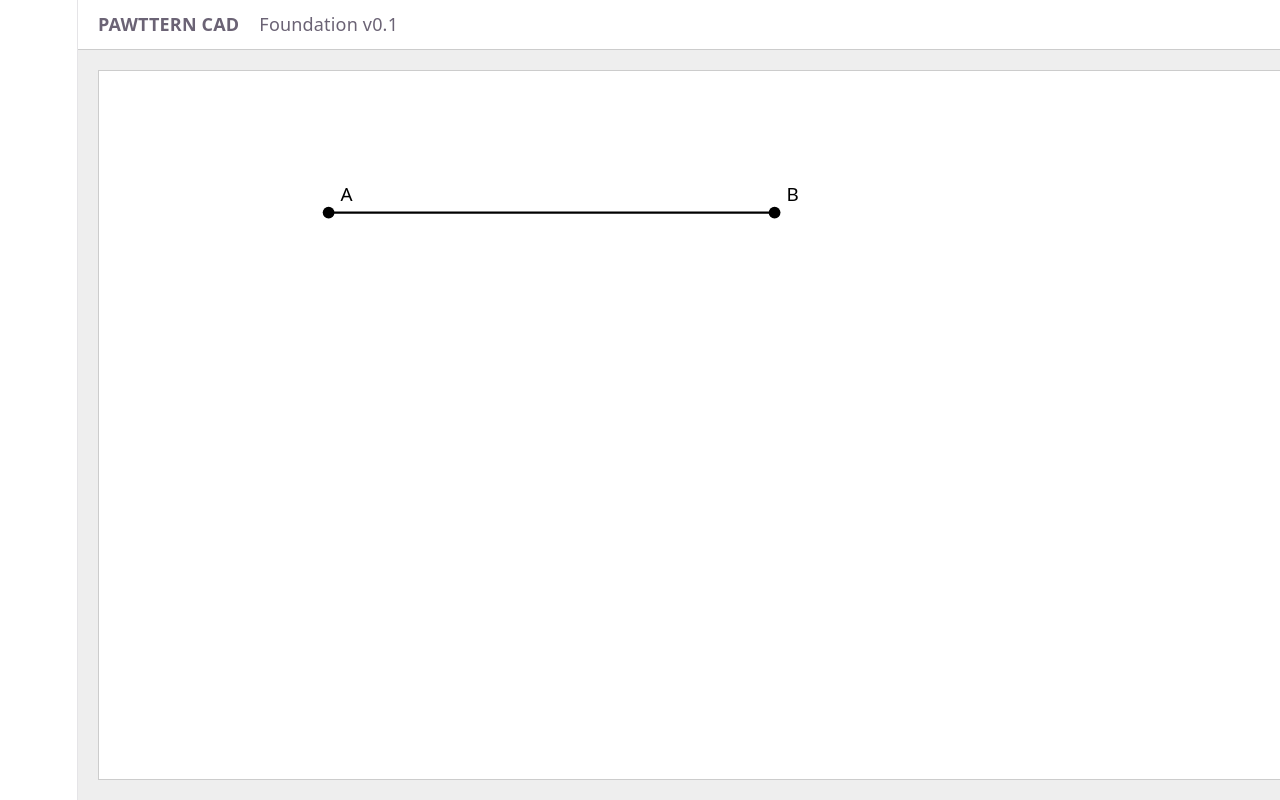
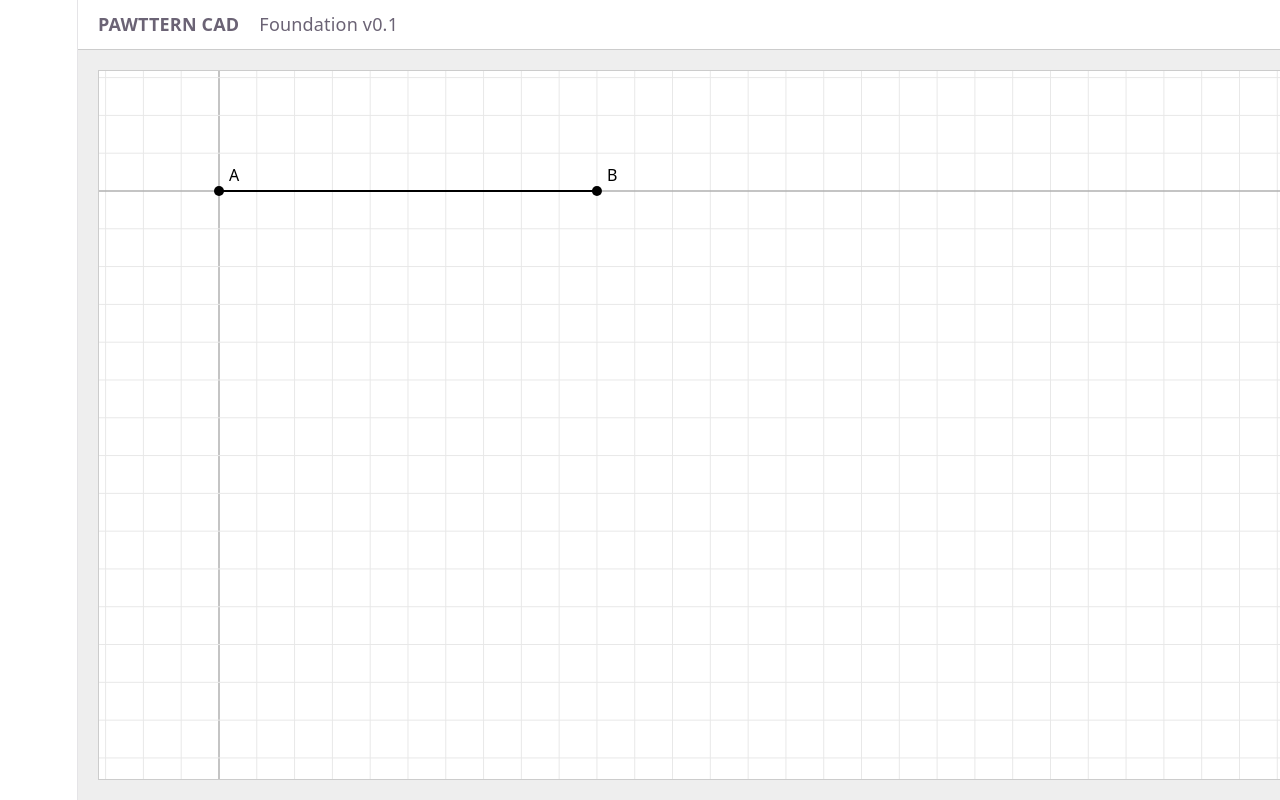
Before and after one commit to pawttern-for-pets/pattern-backend, a React (Vite) app: page / in a window 1280 px wide. Shown: the top 800 px of the page. Built offline with nearby package versions, Linux system fonts and the light colour scheme.

Commit message:
feat: display metric CAD grid

```diff
--- a/src/components/CadCanvas.tsx
+++ b/src/components/CadCanvas.tsx
@@ -1,4 +1,16 @@
+import {
+  useEffect,
+  useRef,
+  useState,
+} from 'react'
+
 import type { PatternDocument } from '../cad/document'
+
+import {
+  getGridPositionsMm,
+  getVisibleWorldBounds,
+} from '../cad/grid'
+
 import {
   createViewport,
   worldToScreen,
@@ -8,22 +20,160 @@ interface CadCanvasProps {
   document: PatternDocument
 }
 
+interface CanvasSize {
+  widthPx: number
+  heightPx: number
+}
+
 export function CadCanvas({
   document,
 }: CadCanvasProps) {
-  const viewport = createViewport(1, 120, 120)
+  const svgRef = useRef<SVGSVGElement | null>(null)
+
+  const [canvasSize, setCanvasSize] =
+    useState<CanvasSize>({
+      widthPx: 0,
+      heightPx: 0,
+    })
+
+  const viewport = createViewport(
+    1,
+    120,
+    120,
+  )
+
+  useEffect(() => {
+    const svg = svgRef.current
+
+    if (!svg) {
+      return
+    }
+
+    const updateCanvasSize = () => {
+      const rect = svg.getBoundingClientRect()
+
+      setCanvasSize({
+        widthPx: rect.width,
+        heightPx: rect.height,
+      })
+    }
+
+    updateCanvasSize()
+
+    const observer = new ResizeObserver(
+      updateCanvasSize,
+    )
+
+    observer.observe(svg)
+
+    return () => {
+      observer.disconnect()
+    }
+  }, [])
+
+  let verticalGridMm: number[] = []
+  let horizontalGridMm: number[] = []
+
+  if (
+    canvasSize.widthPx > 0 &&
+    canvasSize.heightPx > 0
+  ) {
+    const bounds = getVisibleWorldBounds(
+      viewport,
+      canvasSize.widthPx,
+      canvasSize.heightPx,
+    )
+
+    verticalGridMm = getGridPositionsMm(
+      bounds.minXMm,
+      bounds.maxXMm,
+      10,
+    )
+
+    horizontalGridMm = getGridPositionsMm(
+      bounds.minYMm,
+      bounds.maxYMm,
+      10,
+    )
+  }
 
   return (
     <svg
-      viewBox="0 0 900 600"
+      ref={svgRef}
       width="100%"
       height="100%"
       style={{
+        display: 'block',
         background: 'white',
         border: '1px solid #cccccc',
       }}
     >
-      {Object.values(document.lines).map((line) => {
+      {/* GRID */}
+      <g>
+        {verticalGridMm.map((xMm) => {
+          const screen = worldToScreen(
+            {
+              xMm,
+              yMm: 0,
+            },
+            viewport,
+          )
+
+          const isOrigin = xMm === 0
+
+          return (
+            <line
+              key={`grid-x-${xMm}`}
+              x1={screen.xPx}
+              y1={0}
+              x2={screen.xPx}
+              y2={canvasSize.heightPx}
+              stroke={
+                isOrigin
+                  ? '#b0b0b0'
+                  : '#e8e8e8'
+              }
+              strokeWidth={
+                isOrigin ? 1.5 : 1
+              }
+            />
+          )
+        })}
+
+        {horizontalGridMm.map((yMm) => {
+          const screen = worldToScreen(
+            {
+              xMm: 0,
+              yMm,
+            },
+            viewport,
+          )
+
+          const isOrigin = yMm === 0
+
+          return (
+            <line
+              key={`grid-y-${yMm}`}
+              x1={0}
+              y1={screen.yPx}
+              x2={canvasSize.widthPx}
+              y2={screen.yPx}
+              stroke={
+                isOrigin
+                  ? '#b0b0b0'
+                  : '#e8e8e8'
+              }
+              strokeWidth={
+                isOrigin ? 1.5 : 1
+              }
+            />
+          )
+        })}
+      </g>
+
+      {/* PATTERN LINES */}
+      {Object.values(document.lines).map(
+        (line) => {
           const startPoint =
             document.points[line.startPointId]
 
@@ -55,9 +205,12 @@ export function CadCanvas({
               strokeWidth="2"
             />
           )
-      })}
+        },
+      )}
 
-      {Object.values(document.points).map((point) => {
+      {/* PATTERN POINTS */}
+      {Object.values(document.points).map(
+        (point) => {
           const screen = worldToScreen(
             point,
             viewport,
@@ -81,7 +234,8 @@ export function CadCanvas({
               </text>
             </g>
           )
-      })}
+        },
+      )}
     </svg>
   )
 }
```
Lines whose indentation alone changed are shown as unchanged.
